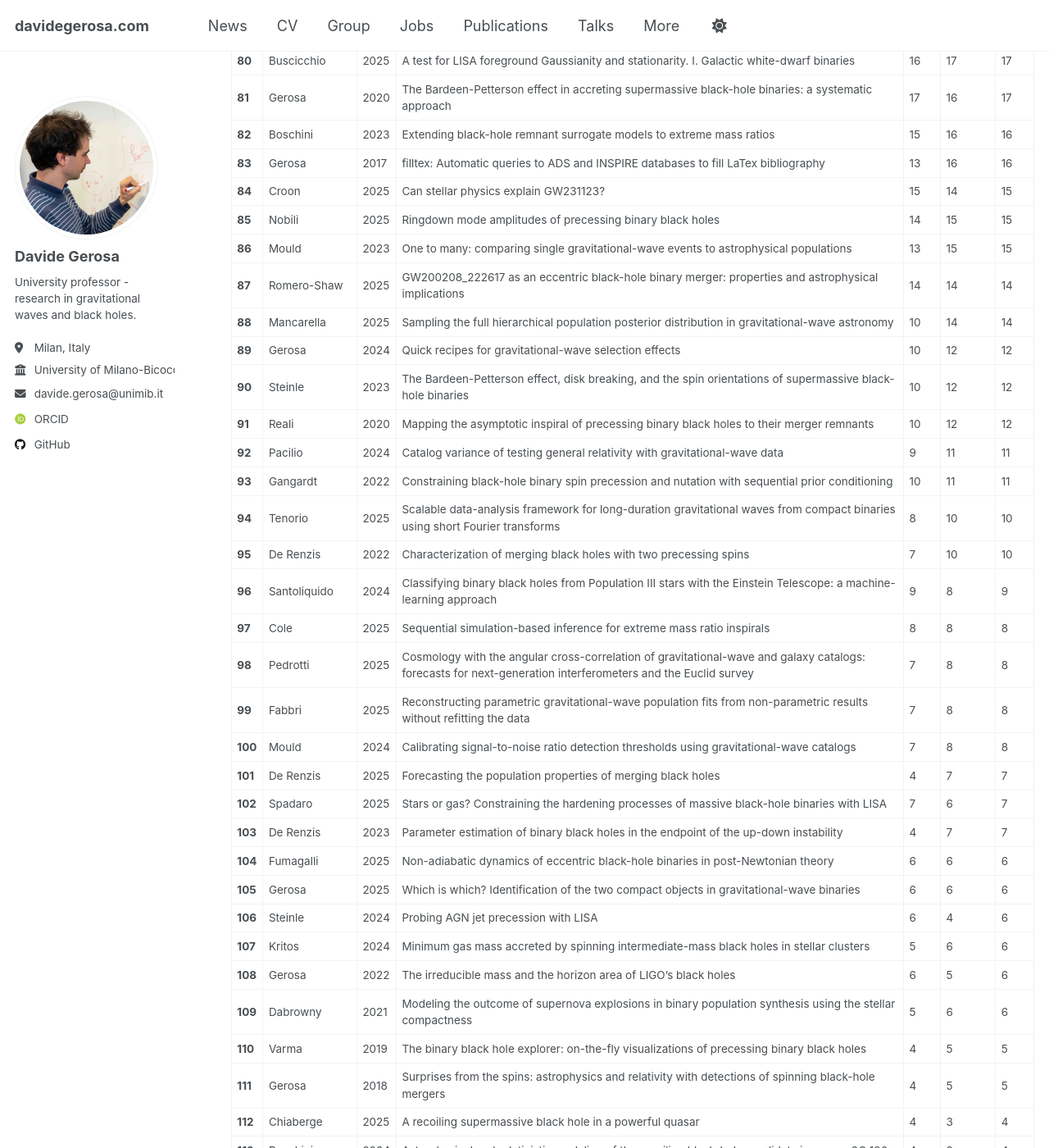
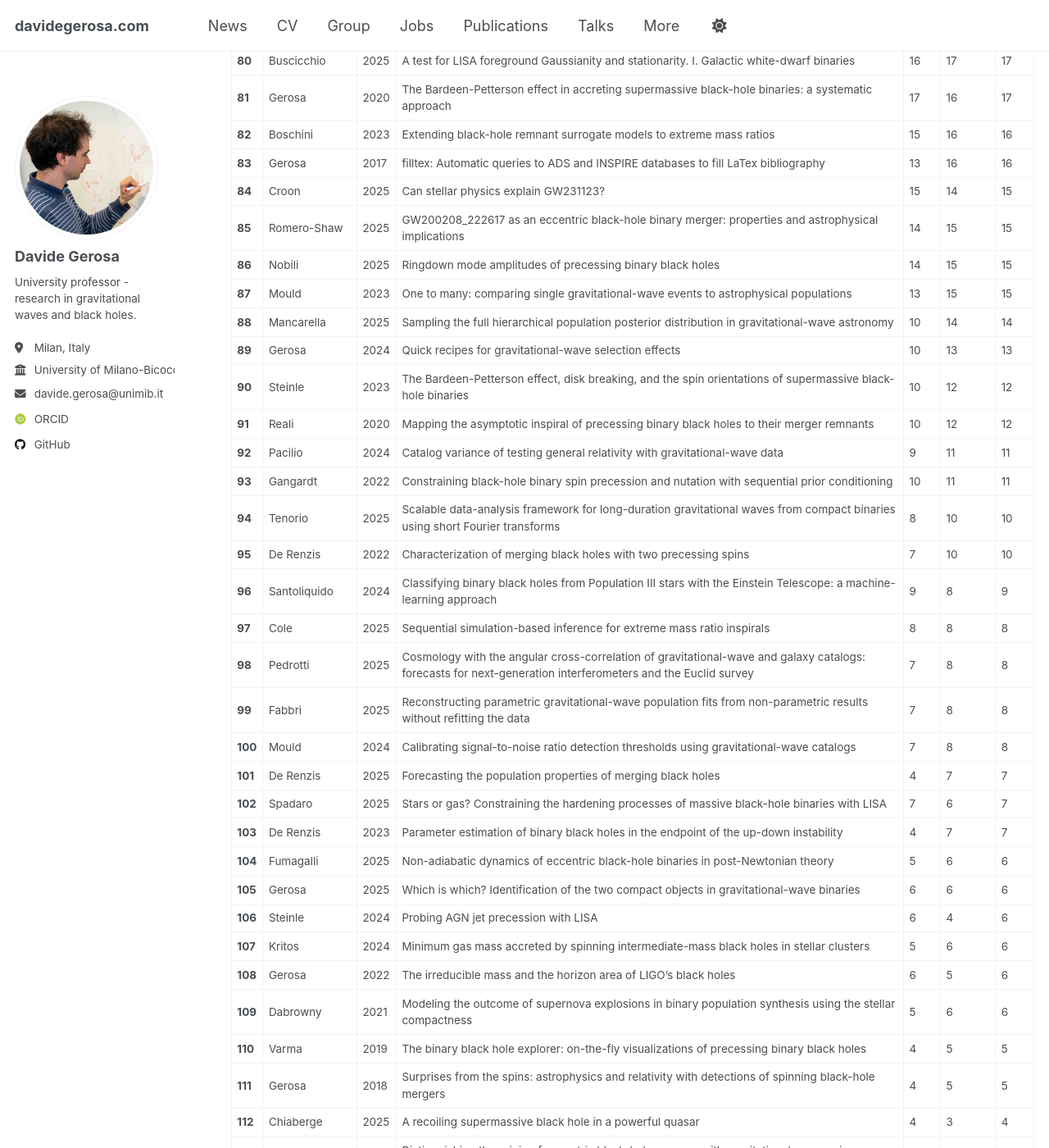
Before and after one commit to dgerosa/website, a Jekyll site: the page built from _pages/citations.md, in a window 1280 px wide and 1400 px high, scrolled down 3704 px. Shown: the whole window at 82% size. Built offline with Jekyll 4.4.1, drawn with Linux system fonts in a browser that asks for light colours; some web fonts are replaced; some of the changed text lies outside the part shown.

Commit message:
Website update from workflow

```diff
--- a/_pages/_citations.md
+++ b/_pages/_citations.md
@@ -93,11 +93,11 @@
 | **82** | Boschini | 2023 | Extending black-hole remnant surrogate models to extreme mass ratios | 15 | 16 | 16 |
 | **83** | Gerosa | 2017 | filltex: Automatic queries to ADS and INSPIRE databases to fill LaTex bibliography | 13 | 16 | 16 |
 | **84** | Croon | 2025 | Can stellar physics explain GW231123? | 15 | 14 | 15 |
-| **85** | Nobili | 2025 | Ringdown mode amplitudes of precessing binary black holes | 14 | 15 | 15 |
-| **86** | Mould | 2023 | One to many: comparing single gravitational-wave events to astrophysical populations | 13 | 15 | 15 |
-| **87** | Romero-Shaw | 2025 | GW200208_222617 as an eccentric black-hole binary merger: properties and astrophysical implications | 14 | 14 | 14 |
+| **85** | Romero-Shaw | 2025 | GW200208_222617 as an eccentric black-hole binary merger: properties and astrophysical implications | 14 | 15 | 15 |
+| **86** | Nobili | 2025 | Ringdown mode amplitudes of precessing binary black holes | 14 | 15 | 15 |
+| **87** | Mould | 2023 | One to many: comparing single gravitational-wave events to astrophysical populations | 13 | 15 | 15 |
 | **88** | Mancarella | 2025 | Sampling the full hierarchical population posterior distribution in gravitational-wave astronomy | 10 | 14 | 14 |
-| **89** | Gerosa | 2024 | Quick recipes for gravitational-wave selection effects | 10 | 12 | 12 |
+| **89** | Gerosa | 2024 | Quick recipes for gravitational-wave selection effects | 10 | 13 | 13 |
 | **90** | Steinle | 2023 | The Bardeen-Petterson effect, disk breaking, and the spin orientations of supermassive black-hole binaries | 10 | 12 | 12 |
 | **91** | Reali | 2020 | Mapping the asymptotic inspiral of precessing binary black holes to their merger remnants | 10 | 12 | 12 |
 | **92** | Pacilio | 2024 | Catalog variance of testing general relativity with gravitational-wave data | 9 | 11 | 11 |
@@ -112,7 +112,7 @@
 | **101** | De Renzis | 2025 | Forecasting the population properties of merging black holes | 4 | 7 | 7 |
 | **102** | Spadaro | 2025 | Stars or gas? Constraining the hardening processes of massive black-hole binaries with LISA | 7 | 6 | 7 |
 | **103** | De Renzis | 2023 | Parameter estimation of binary black holes in the endpoint of the up-down instability | 4 | 7 | 7 |
-| **104** | Fumagalli | 2025 | Non-adiabatic dynamics of eccentric black-hole binaries in post-Newtonian theory | 6 | 6 | 6 |
+| **104** | Fumagalli | 2025 | Non-adiabatic dynamics of eccentric black-hole binaries in post-Newtonian theory | 5 | 6 | 6 |
 | **105** | Gerosa | 2025 | Which is which? Identification of the two compact objects in gravitational-wave binaries | 6 | 6 | 6 |
 | **106** | Steinle | 2024 | Probing AGN jet precession with LISA | 6 | 4 | 6 |
 | **107** | Kritos | 2024 | Minimum gas mass accreted by spinning intermediate-mass black holes in stellar clusters | 5 | 6 | 6 |
```
Also changed, not shown: other parts of _pages/_citations.md (+14 -14 lines), _pages/_group.md (+1 -1 lines), _pages/_publications.md (+1 -1 lines), _pages/_talks.md (+1 -1 lines).
